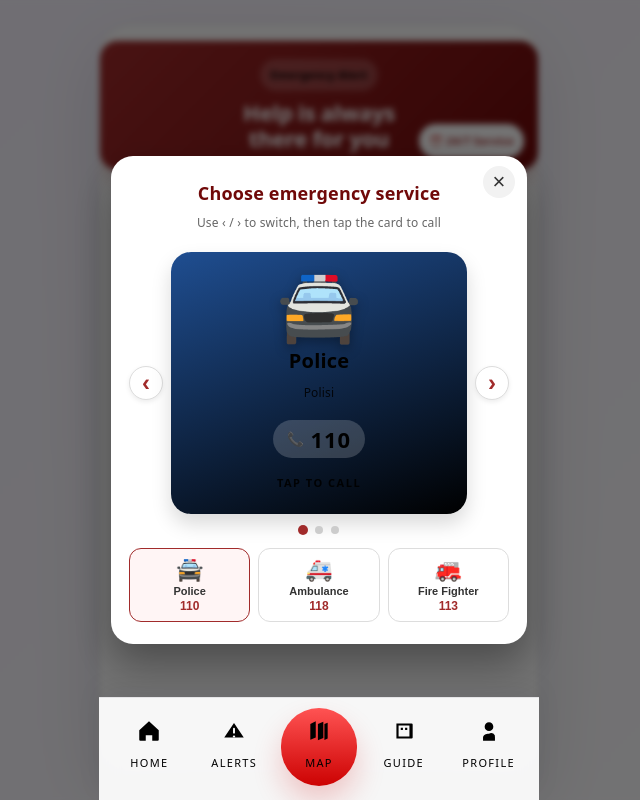
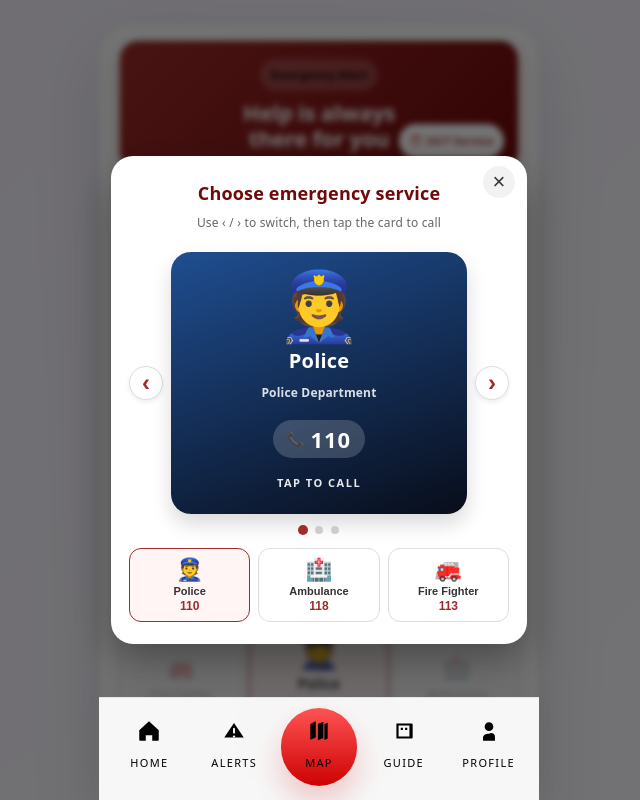
Before and after one commit to CarolineNK12/Emergency, a React (Vite) app in the folder emergency-button/: page / in a window 1280 px wide. Both pictures are taken after a click on the button "CALL". Shown: the top 800 px of the page, without its empty margins (321-961 px from the left). Built offline with nearby package versions, Linux system fonts and the light colour scheme.

Commit message:
Home updated semi-final

```diff
--- a/emergency-button/src/home.jsx
+++ b/emergency-button/src/home.jsx
@@ -1,41 +1,55 @@
 import { useState } from "react";
 import "./App.css";
 
-// Indonesian emergency service numbers
 const SERVICES = [
   {
     key: "police",
     name: "Police",
-    desc: "Polisi",
-    icon: "🚔",
+    desc: "Police Department",
+    icon: "👮",
     number: "110",
-    color: "#1f4e91",
   },
   {
     key: "ambulance",
     name: "Ambulance",
-    desc: "Ambulans",
-    icon: "🚑",
+    desc: "Medical Services",
+    icon: "🏥",
     number: "118",
-    color: "#c62828",
   },
   {
     key: "fire",
     name: "Fire Fighter",
-    desc: "Pemadam Kebakaran",
+    desc: "Fire Department",
     icon: "🚒",
     number: "113",
-    color: "#d84315",
   },
 ];
 
 function Home() {
   const [open, setOpen] = useState(false);
   const [idx, setIdx] = useState(0);
+  const [isFlickering, setIsFlickering] = useState(false);
 
   const service = SERVICES[idx];
-  const prev = () => setIdx((i) => (i - 1 + SERVICES.length) % SERVICES.length);
-  const next = () => setIdx((i) => (i + 1) % SERVICES.length);
+  const prev = () => handleIndexChange((idx - 1 + SERVICES.length) % SERVICES.length);
+  const next = () => handleIndexChange((idx + 1) % SERVICES.length);
+
+  // Triggers the flicker transition state when changing selections
+  const handleIndexChange = (newIdx) => {
+    setIsFlickering(true);
+    setIdx(newIdx);
+    setTimeout(() => {
+      setIsFlickering(false);
+    }, 250); // Matches the short keyframe animation timing
+  };
+
+  const leftIdx = (idx - 1 + SERVICES.length) % SERVICES.length;
+  const rightIdx = (idx + 1) % SERVICES.length;
+  const orderedServices = [
+    { ...SERVICES[leftIdx], originalIndex: leftIdx, position: "left" },
+    { ...SERVICES[idx], originalIndex: idx, position: "center" },
+    { ...SERVICES[rightIdx], originalIndex: rightIdx, position: "right" }
+  ];
 
   return (
     <div style={styles.screen}>
@@ -57,17 +71,66 @@ function Home() {
         <button
           className="sosbutton"
           onClick={() => {
-            setIdx(0);
             setOpen(true);
           }}
         >
           CALL
         </button>
 
-        <p style={styles.hint}>Tap CALL to choose a service</p>
+        <p style={styles.hint}>Tap CALL to open choose service overlay</p>
       </div>
 
-      {/* --- Modal / Carousel popup --- */}
+      {/* --- HIGHLY FOCUSED SLIDER SECTION WITH SELECTION FLICKER --- */}
+      <div style={styles.inlineBoxesContainer}>
+        <h3 style={styles.carouselTitle}>Instant Options</h3>
+        <p style={styles.carouselSub}>
+          Tap the left or right cards to switch focus, or tap the prominent center card to call
+        </p>
+
+        <div style={styles.sliderFlexWrapper}>
+          {orderedServices.map((item) => {
+            const isCenter = item.position === "center";
+            return (
+              <a
+                key={item.key}
+                href={isCenter ? `tel:${item.number}` : undefined}
+                onClick={(e) => {
+                  if (!isCenter) {
+                    e.preventDefault();
+                    handleIndexChange(item.originalIndex);
+                  }
+                }}
+                className={isFlickering ? "flicker-anim" : ""}
+                style={{
+                  ...styles.panicBoxCard,
+                  borderColor: isCenter ? "#a12b2b" : "#e5e4e7",
+                  background: isCenter ? "#fff5f5" : "#ffffff",
+                  // Enhanced scale ratio: side cards are kept significantly more compact
+                  width: isCenter ? "38%" : "25%",
+                  height: isCenter ? "150px" : "95px",
+                  opacity: isCenter ? 1 : 0.35,
+                  zIndex: isCenter ? 2 : 1,
+                  padding: isCenter ? "16px 8px" : "8px 4px",
+                  boxShadow: isCenter ? "0 6px 14px rgba(161,43,43,0.12)" : "none"
+                }}
+              >
+                <div style={{ ...styles.boxIcon, fontSize: isCenter ? "34px" : "22px" }}>{item.icon}</div>
+                <div style={{ ...styles.boxName, fontSize: isCenter ? "14px" : "11px", fontWeight: isCenter ? "700" : "500" }}>{item.name}</div>
+                <div style={{
+                  ...styles.boxNumberText,
+                  fontSize: isCenter ? "16px" : "13px",
+                  color: isCenter ? "#a12b2b" : "#999"
+                }}>
+                  {item.number}
+                </div>
+                {isCenter && <div style={styles.tapToCallTag}>TAP TO DIAL</div>}
+              </a>
+            );
+          })}
+        </div>
+      </div>
+
+      {/* --- Original Modal Popup Overlay (Updated for crisp bold white readability) --- */}
       {open && (
         <div style={styles.overlay} onClick={() => setOpen(false)}>
           <div style={styles.modal} onClick={(e) => e.stopPropagation()}>
@@ -89,24 +152,24 @@ function Home() {
                 ‹
               </button>
 
-              {/* The card is an <a href="tel:..."> so tapping it calls */}
               <a
                 href={`tel:${service.number}`}
                 style={{
                   ...styles.serviceCard,
-                  background: `linear-gradient(160deg, ${service.color}, #000)`,
+                  background: `linear-gradient(160deg, #1f4e91, #080d1a)`,
                 }}
               >
                 <div style={styles.serviceIcon}>{service.icon}</div>
-                <div style={styles.serviceName}>{service.name}</div>
-                <div style={styles.serviceDesc}>{service.desc}</div>
+                {/* Text attributes forced to bold white for clear layout legibility */}
+                <div style={{ ...styles.serviceName, color: "#ffffff", fontWeight: "bold" }}>{service.name}</div>
+                <div style={{ ...styles.serviceDesc, color: "#ffffff", fontWeight: "bold" }}>{service.desc}</div>
 
                 <div style={styles.numberPill}>
-                  <span style={{ fontSize: 14, opacity: 0.85 }}>📞</span>
-                  <span style={styles.numberText}>{service.number}</span>
+                  <span style={{ fontSize: 14, color: "#fff", fontWeight: "bold" }}>📞</span>
+                  <span style={{ ...styles.numberText, color: "#ffffff", fontWeight: "bold" }}>{service.number}</span>
                 </div>
 
-                <div style={styles.tapHint}>TAP TO CALL</div>
+                <div style={{ ...styles.tapHint, color: "#ffffff", fontWeight: "bold" }}>TAP TO CALL</div>
               </a>
 
               <button style={styles.arrow} onClick={next} aria-label="Next">
@@ -114,12 +177,11 @@ function Home() {
               </button>
             </div>
 
-            {/* Dots indicator */}
             <div style={styles.dots}>
               {SERVICES.map((s, i) => (
                 <button
                   key={s.key}
-                  onClick={() => setIdx(i)}
+                  onClick={() => handleIndexChange(i)}
                   aria-label={s.name}
                   style={{
                     ...styles.dot,
@@ -130,12 +192,11 @@ function Home() {
               ))}
             </div>
 
-            {/* Quick-select mini row */}
             <div style={styles.miniRow}>
               {SERVICES.map((s, i) => (
                 <button
                   key={s.key}
-                  onClick={() => setIdx(i)}
+                  onClick={() => handleIndexChange(i)}
                   style={{
                     ...styles.miniBtn,
                     borderColor: i === idx ? "#a12b2b" : "#ddd",
@@ -152,38 +213,38 @@ function Home() {
         </div>
       )}
 
-      {/* Small keyframes needed for the modal + card float */}
+      {/* CSS Styles injection for selection flicker logic */}
       <style>{`
         @keyframes fadeIn { from { opacity: 0 } to { opacity: 1 } }
         @keyframes popIn {
           0% { opacity: 0; transform: translateY(20px) scale(0.95); }
           100% { opacity: 1; transform: translateY(0) scale(1); }
         }
-        @keyframes floatCard {
-          0%, 100% { transform: translateY(0); }
-          50% { transform: translateY(-4px); }
+        @keyframes cardFlicker {
+          0% { opacity: 0.3; transform: scale(0.92); filter: brightness(1.2); }
+          50% { opacity: 0.8; filter: brightness(0.9); }
+          100% { opacity: 1; }
         }
-        .service-card-anim { animation: floatCard 3s ease-in-out infinite; }
+        .flicker-anim {
+          animation: cardFlicker 0.22s cubic-bezier(0.25, 1, 0.5, 1) forwards;
+        }
       `}</style>
     </div>
   );
 }
 
-// ---------- inline styles (kept in one place for readability) ----------
 const styles = {
   screen: {
     width: "100%",
     maxWidth: 480,
     margin: "0 auto",
-    padding: "16px 20px 24px",
+    padding: "16px 20px 100px",
     boxSizing: "border-box",
     display: "flex",
     flexDirection: "column",
     alignItems: "center",
     gap: 20,
   },
-
-  // Top red card
   alertCard: {
     width: "100%",
     background: "linear-gradient(135deg, #a12b2b 0%, #700909 100%)",
@@ -192,6 +253,7 @@ const styles = {
     color: "#fff",
     position: "relative",
     boxShadow: "0 8px 20px rgba(112,9,9,.25)",
+    boxSizing: "border-box"
   },
   alertBadge: {
     display: "inline-block",
@@ -222,7 +284,6 @@ const styles = {
     fontWeight: 700,
     boxShadow: "0 2px 5px rgba(0,0,0,.1)",
   },
-
   callSection: {
     display: "flex",
     flexDirection: "column",
@@ -241,8 +302,179 @@ const styles = {
     fontSize: 12,
     color: "#666",
   },
-
-  // Modal
+  inlineBoxesContainer: {
+    width: "100%",
+    border: "1px solid #e5e4e7",
+    borderRadius: 22,
+    padding: "20px 14px 24px 14px",
+    backgroundColor: "#fff",
+    boxShadow: "rgba(0, 0, 0, 0.05) 0px 4px 6px -2px",
+    boxSizing: "border-box"
+  },
+  carouselTitle: {
+    margin: "0 0 4px 0",
+    fontSize: 18,
+    fontWeight: 800,
+    color: "#700909",
+    textAlign: "center",
+  },
+  carouselSub: {
+    margin: "0 0 20px 0",
+    fontSize: 12,
+    color: "#666",
+    textAlign: "center",
+    lineHeight: "140%"
+  },
+  sliderFlexWrapper: {
+    display: "flex",
+    width: "100%",
+    gap: 8,
+    alignItems: "center",
+    justifyContent: "space-between",
+    height: "160px",
+  },
+  panicBoxCard: {
+    display: "flex",
+    flexDirection: "column",
+    alignItems: "center",
+    justifyContent: "center",
+    borderRadius: "15px",
+    border: "1px solid #ddd",
+    textDecoration: "none",
+    color: "#333333",
+    cursor: "pointer",
+    boxSizing: "border-box",
+    transition: "all 0.28s cubic-bezier(0.4, 0, 0.2, 1)"
+  },
+  boxIcon: {
+    lineHeight: 1,
+    marginBottom: 4,
+    transition: "font-size 0.28s ease"
+  },
+  boxName: {
+    textAlign: "center",
+    color: "#333333",
+    marginBottom: 2,
+    whiteSpace: "nowrap",
+    transition: "font-size 0.28s ease"
+  },
+  boxNumberText: {
+    fontWeight: "800",
+    transition: "all 0.28s ease"
+  },
+  tapToCallTag: {
+    fontSize: "8px",
+    fontWeight: "bold",
+    color: "#a12b2b",
+    marginTop: "6px",
+    letterSpacing: "0.5px",
+  },
+  carousel: {
+    display: "flex",
+    alignItems: "center",
+    gap: 8,
+    marginBottom: 12,
+  },
+  arrow: {
+    width: 34,
+    height: 34,
+    borderRadius: "50%",
+    border: "1px solid #ddd",
+    background: "#fff",
+    fontSize: 24,
+    lineHeight: 1,
+    cursor: "pointer",
+    color: "#a12b2b",
+    fontWeight: 700,
+    boxShadow: "0 2px 5px rgba(0,0,0,.08)",
+  },
+  serviceCard: {
+    flex: 1,
+    minHeight: 220,
+    borderRadius: 20,
+    textDecoration: "none",
+    padding: "18px 14px",
+    display: "flex",
+    flexDirection: "column",
+    alignItems: "center",
+    justifyContent: "center",
+    gap: 6,
+    boxShadow: "0 10px 20px rgba(0,0,0,.15)",
+    cursor: "pointer",
+    userSelect: "none",
+  },
+  serviceIcon: {
+    fontSize: 68,
+    lineHeight: 1,
+  },
+  serviceName: {
+    fontSize: 20,
+    marginTop: 4,
+  },
+  serviceDesc: {
+    fontSize: 12,
+    opacity: 0.85,
+  },
+  numberPill: {
+    marginTop: 8,
+    background: "rgba(255,255,255,.18)",
+    borderRadius: 999,
+    padding: "6px 14px",
+    display: "flex",
+    alignItems: "center",
+    gap: 6,
+  },
+  numberText: {
+    fontSize: 22,
+    letterSpacing: 1,
+  },
+  tapHint: {
+    marginTop: 6,
+    fontSize: 11,
+    letterSpacing: 1.5,
+    opacity: 0.9,
+  },
+  dots: {
+    display: "flex",
+    justifyContent: "center",
+    gap: 8,
+    marginBottom: 14,
+  },
+  dot: {
+    width: 8,
+    height: 8,
+    borderRadius: "50%",
+    border: "none",
+    padding: 0,
+    cursor: "pointer",
+    transition: "transform .15s ease",
+  },
+  miniRow: {
+    display: "grid",
+    gridTemplateColumns: "repeat(3, 1fr)",
+    gap: 8,
+  },
+  miniBtn: {
+    display: "flex",
+    flexDirection: "column",
+    alignItems: "center",
+    gap: 2,
+    padding: "8px 4px",
+    borderRadius: 12,
+    border: "1px solid #ddd",
+    cursor: "pointer",
+    background: "#fff",
+  },
+  miniLabel: {
+    fontSize: 11,
+    fontWeight: 700,
+    color: "#333",
+  },
+  miniNum: {
+    fontSize: 12,
+    fontWeight: 800,
+    color: "#a12b2b",
+  },
   overlay: {
     position: "fixed",
     inset: 0,
@@ -292,120 +524,6 @@ const styles = {
     color: "#666",
     textAlign: "center",
   },
-
-  carousel: {
-    display: "flex",
-    alignItems: "center",
-    gap: 8,
-    marginBottom: 12,
-  },
-  arrow: {
-    width: 34,
-    height: 34,
-    borderRadius: "50%",
-    border: "1px solid #ddd",
-    background: "#fff",
-    fontSize: 24,
-    lineHeight: 1,
-    cursor: "pointer",
-    color: "#a12b2b",
-    fontWeight: 700,
-    boxShadow: "0 2px 5px rgba(0,0,0,.08)",
-  },
-  serviceCard: {
-    flex: 1,
-    minHeight: 220,
-    borderRadius: 20,
-    color: "#fff",
-    textDecoration: "none",
-    padding: "18px 14px",
-    display: "flex",
-    flexDirection: "column",
-    alignItems: "center",
-    justifyContent: "center",
-    gap: 6,
-    boxShadow: "0 10px 20px rgba(0,0,0,.15)",
-    cursor: "pointer",
-    userSelect: "none",
-  },
-  serviceIcon: {
-    fontSize: 68,
-    lineHeight: 1,
-    filter: "drop-shadow(0 4px 6px rgba(0,0,0,.35))",
-  },
-  serviceName: {
-    fontSize: 20,
-    fontWeight: 800,
-    marginTop: 4,
-  },
-  serviceDesc: {
-    fontSize: 12,
-    opacity: 0.85,
-  },
-  numberPill: {
-    marginTop: 8,
-    background: "rgba(255,255,255,.18)",
-    borderRadius: 999,
-    padding: "6px 14px",
-    display: "flex",
-    alignItems: "center",
-    gap: 6,
-  },
-  numberText: {
-    fontSize: 22,
-    fontWeight: 900,
-    letterSpacing: 1,
-  },
-  tapHint: {
-    marginTop: 6,
-    fontSize: 11,
-    letterSpacing: 1.5,
-    opacity: 0.9,
-    fontWeight: 700,
-  },
-
-  dots: {
-    display: "flex",
-    justifyContent: "center",
-    gap: 8,
-    marginBottom: 14,
-  },
-  dot: {
-    width: 8,
-    height: 8,
-    borderRadius: "50%",
-    border: "none",
-    padding: 0,
-    cursor: "pointer",
-    transition: "transform .15s ease",
-  },
-
-  miniRow: {
-    display: "grid",
-    gridTemplateColumns: "repeat(3, 1fr)",
-    gap: 8,
-  },
-  miniBtn: {
-    display: "flex",
-    flexDirection: "column",
-    alignItems: "center",
-    gap: 2,
-    padding: "8px 4px",
-    borderRadius: 12,
-    border: "1px solid #ddd",
-    cursor: "pointer",
-    background: "#fff",
-  },
-  miniLabel: {
-    fontSize: 11,
-    fontWeight: 700,
-    color: "#333",
-  },
-  miniNum: {
-    fontSize: 12,
-    fontWeight: 800,
-    color: "#a12b2b",
-  },
 };
 
 export default Home;
```
